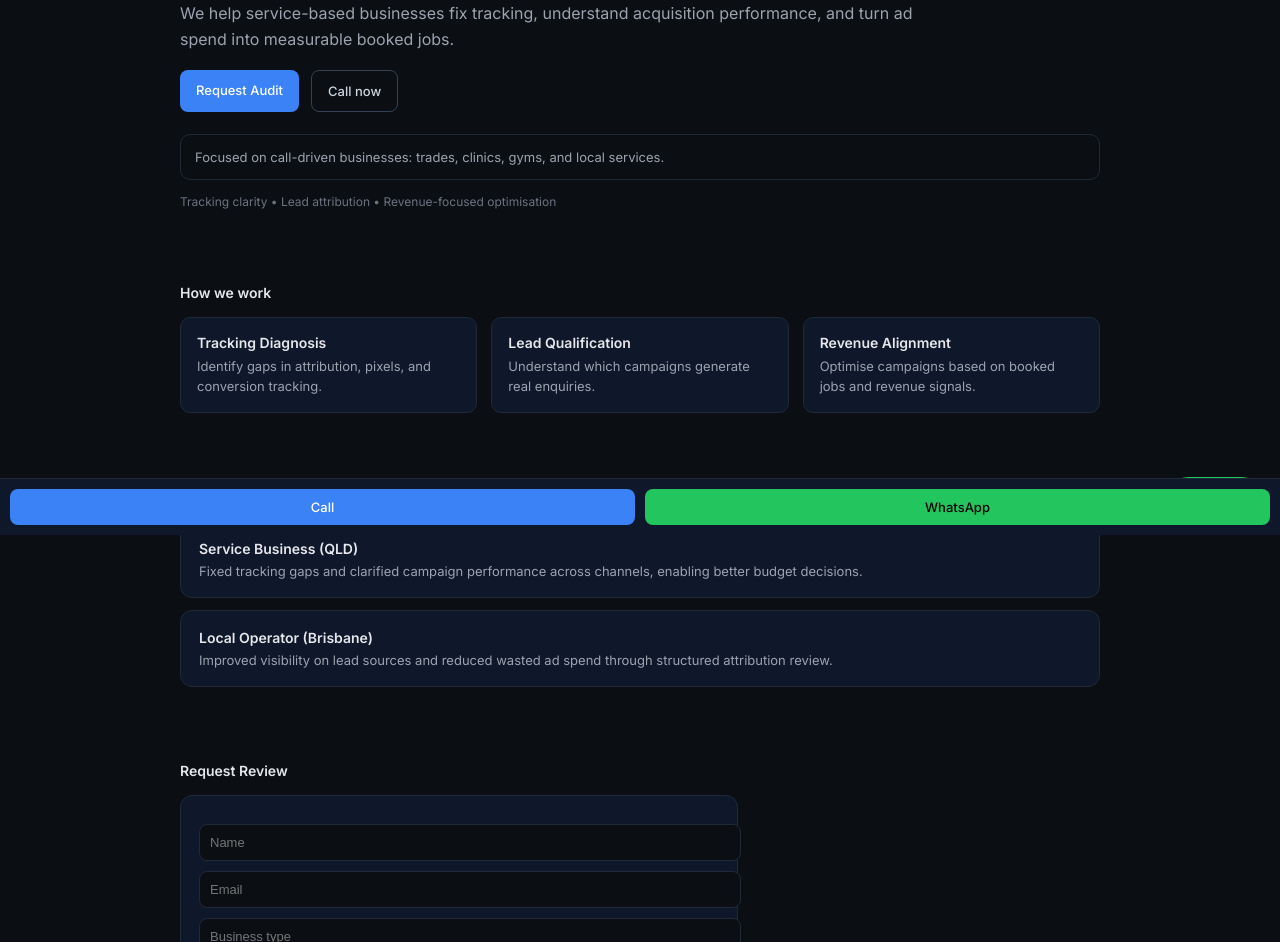
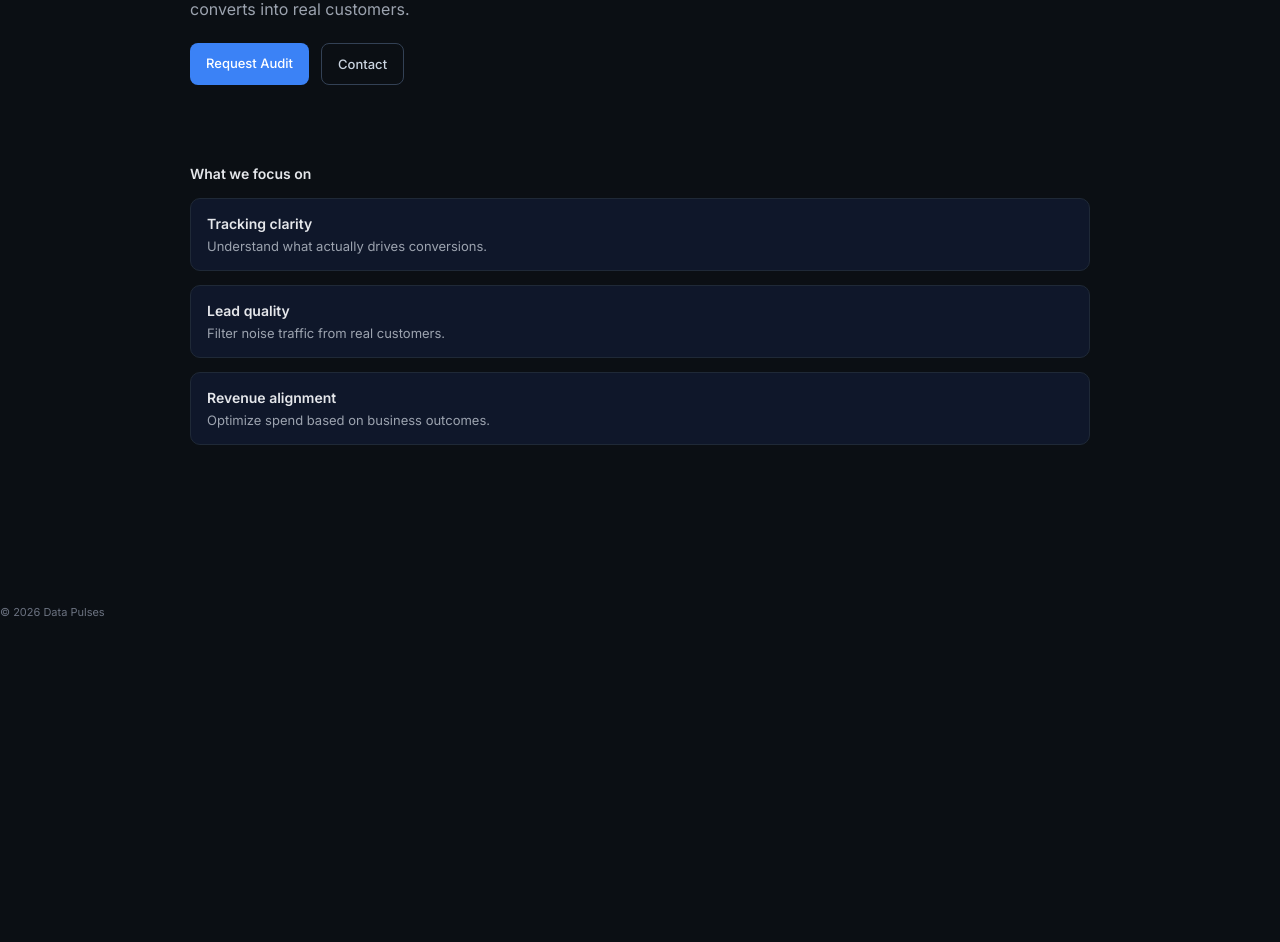
Before and after one commit to DataPulses-Startup/website, a plain HTML site: page index.html in a window 1280 px wide. Shown: the part 265-1207 px from the top of the page. After the commit the page ends 884 px from the top, so only its background shows below. Drawn offline with Linux system fonts and the light colour scheme.

Commit message:
Update index.html

```diff
--- a/index.html
+++ b/index.html
@@ -15,7 +15,6 @@ body{
   color:#e5e7eb;
 }
 
-/* NAV */
 .nav{
   position:fixed;
   top:0;
@@ -29,7 +28,6 @@ body{
   background:rgba(11,15,20,0.85);
   backdrop-filter: blur(10px);
   border-bottom:1px solid #1f2937;
-  z-index:1000;
 }
 
 .logo{
@@ -38,97 +36,40 @@ body{
   gap:12px;
 }
 
-.logo img{
-  height:34px;
-}
-
+.logo img{height:34px;}
 .logo span{
   font-size:13px;
   letter-spacing:3px;
   text-transform:uppercase;
-  color:#f1f5f9;
   font-weight:600;
 }
 
-/* DROPDOWN */
-.dropdown {
-  position: relative;
-}
-
-.dropbtn {
-  background: transparent;
-  border: 1px solid #334155;
-  color: #cbd5e1;
-  padding: 8px 12px;
-  border-radius: 8px;
-  font-size: 13px;
-  cursor: pointer;
-}
-
-.dropdown-content {
-  display: none;
-  position: absolute;
-  right: 0;
-  top: 42px;
-  background: #0f172a;
-  border: 1px solid #1f2937;
-  border-radius: 10px;
-  min-width: 180px;
-}
-
-.dropdown-content a {
-  color: #cbd5e1;
-  padding: 10px 12px;
-  text-decoration: none;
-  display: block;
-  font-size: 13px;
-}
-
-.dropdown-content a:hover {
-  background: #111827;
-  color: #3b82f6;
-}
-
-.dropdown:hover .dropdown-content {
-  display: block;
-}
-
-/* LAYOUT */
 .container{
-  max-width:920px;
+  max-width:900px;
   margin:0 auto;
-  padding:120px 24px 90px;
-}
-
-/* HERO */
-.hero{
-  padding-top:30px;
+  padding:120px 24px 80px;
 }
 
 .hero h1{
-  font-size:40px;
-  margin:0 0 14px 0;
+  font-size:42px;
+  margin:0 0 14px;
+  line-height:1.2;
   font-weight:500;
-  line-height:1.25;
 }
 
-.hero h1 span{
-  color:#3b82f6;
-}
+.hero h1 span{color:#3b82f6;}
 
 .hero p{
   font-size:16px;
   color:#9ca3af;
-  max-width:760px;
+  max-width:720px;
   line-height:1.6;
 }
 
-/* CTA */
 .cta{
-  margin-top:18px;
+  margin-top:20px;
   display:flex;
   gap:12px;
-  flex-wrap:wrap;
 }
 
 .btn{
@@ -139,55 +80,22 @@ body{
   text-decoration:none;
 }
 
-.primary{
-  background:#3b82f6;
-  color:white;
-}
+.primary{background:#3b82f6;color:white;}
+.secondary{border:1px solid #334155;color:#cbd5e1;}
 
-.primary:hover{background:#2563eb;}
+.secondary:hover{border-color:#3b82f6;color:#3b82f6;}
 
-.secondary{
-  border:1px solid #334155;
-  color:#cbd5e1;
-}
-
-.secondary:hover{
-  border-color:#3b82f6;
-  color:#3b82f6;
-}
-
-/* TRUST STRIP */
-.trust{
-  margin-top:22px;
-  padding:14px;
-  border:1px solid #1f2937;
-  border-radius:10px;
-  color:#9ca3af;
-  font-size:13px;
-}
-
-/* MICRO SOCIAL PROOF */
-.proof{
-  margin-top:14px;
-  font-size:12px;
-  color:#6b7280;
-}
-
-/* SECTIONS */
-section{
-  margin-top:75px;
-}
+section{margin-top:80px;}
 
 h2{
   font-size:14px;
   font-weight:600;
   margin-bottom:16px;
+  color:#e5e7eb;
 }
 
-/* GRID */
 .grid{
   display:grid;
-  grid-template-columns:repeat(3,1fr);
   gap:14px;
 }
 
@@ -198,134 +106,13 @@ h2{
   padding:16px;
 }
 
-.card h3{
-  font-size:14px;
-  margin:0 0 6px 0;
-}
+.card h3{font-size:14px;margin:0 0 6px;}
+.card p{font-size:13px;color:#9ca3af;margin:0;}
 
-.card p{
-  font-size:13px;
-  color:#9ca3af;
-  margin:0;
-  line-height:1.5;
-}
-
-/* CASE STUDIES */
-.case{
-  background:#0f172a;
-  border:1px solid #1f2937;
-  border-radius:12px;
-  padding:18px;
-  margin-bottom:12px;
-}
-
-.case h3{
-  margin:0 0 6px 0;
-  font-size:14px;
-}
-
-.case p{
-  margin:0;
-  font-size:13px;
-  color:#9ca3af;
-}
-
-/* FORM */
-.audit{
-  background:#0f172a;
-  border:1px solid #1f2937;
-  border-radius:12px;
-  padding:18px;
-  max-width:520px;
-}
-
-input, textarea{
-  width:100%;
-  padding:10px;
-  margin-top:10px;
-  border-radius:8px;
-  border:1px solid #1f2937;
-  background:#0b0f14;
-  color:white;
-  font-size:13px;
-}
-
-button{
-  width:100%;
-  margin-top:10px;
-  padding:12px;
-  background:#3b82f6;
-  border:none;
-  border-radius:8px;
-  color:white;
-  font-weight:500;
-  cursor:pointer;
-}
-
-button:hover{background:#2563eb;}
-
-/* WHATSAPP FLOAT */
-.wa{
-  position:fixed;
-  bottom:18px;
-  right:18px;
-  background:#22c55e;
-  color:#000;
-  padding:12px 14px;
-  border-radius:999px;
-  font-size:13px;
-  font-weight:600;
-  text-decoration:none;
-  z-index:1000;
-}
-
-/* STICKY CTA BAR */
-.sticky{
-  position:fixed;
-  bottom:0;
-  left:0;
-  right:0;
-  background:#0f172a;
-  border-top:1px solid #1f2937;
-  display:flex;
-  gap:10px;
-  padding:10px;
-  z-index:2000;
-}
-
-.sticky a{
-  flex:1;
-  text-align:center;
-  padding:10px;
-  border-radius:8px;
-  font-size:13px;
-  text-decoration:none;
-  font-weight:500;
-}
-
-.call{
-  background:#3b82f6;
-  color:white;
-}
-
-.whats{
-  background:#22c55e;
-  color:#000;
-}
-
-/* FOOTER */
 footer{
-  margin-top:60px;
+  margin-top:80px;
   color:#6b7280;
   font-size:11px;
-  padding-bottom:80px;
-}
-
-html{scroll-behavior:smooth;}
-
-/* MOBILE FIX */
-@media(max-width:768px){
-  .grid{grid-template-columns:1fr;}
 }
 </style>
 </head>
@@ -333,129 +120,53 @@ html{scroll-behavior:smooth;}
 <body>
 
 <div class="nav">
-
   <div class="logo">
     <img src="logo.png">
     <span>Data Pulses</span>
   </div>
-
-  <div class="dropdown">
-    <button class="dropbtn">Menu ▾</button>
-    <div class="dropdown-content">
-      <a href="#services">How we work</a>
-      <a href="#cases">Case studies</a>
-      <a href="#audit">Audit</a>
-    </div>
-  </div>
-
 </div>
 
 <div class="container">
 
-  <!-- HERO -->
   <div class="hero">
     <h1>
-      Turn local advertising into <span>predictable customer flow.</span>
+      Turn advertising into <span>measurable revenue growth.</span>
     </h1>
 
     <p>
-      We help service-based businesses fix tracking, understand acquisition performance, and turn ad spend into measurable booked jobs.
+      We help service businesses understand acquisition performance and improve how ad spend converts into real customers.
     </p>
 
     <div class="cta">
-      <a class="btn primary" href="#audit">Request Audit</a>
-      <a class="btn secondary" href="tel:+61413303718">Call now</a>
-    </div>
-
-    <div class="trust">
-      Focused on call-driven businesses: trades, clinics, gyms, and local services.
-    </div>
-
-    <div class="proof">
-      Tracking clarity • Lead attribution • Revenue-focused optimisation
+      <a class="btn primary" href="contact.html">Request Audit</a>
+      <a class="btn secondary" href="contact.html">Contact</a>
     </div>
   </div>
 
-  <!-- SERVICES -->
-  <section id="services">
-    <h2>How we work</h2>
+  <section>
+    <h2>What we focus on</h2>
 
     <div class="grid">
       <div class="card">
-        <h3>Tracking Diagnosis</h3>
-        <p>Identify gaps in attribution, pixels, and conversion tracking.</p>
+        <h3>Tracking clarity</h3>
+        <p>Understand what actually drives conversions.</p>
       </div>
 
       <div class="card">
-        <h3>Lead Qualification</h3>
-        <p>Understand which campaigns generate real enquiries.</p>
+        <h3>Lead quality</h3>
+        <p>Filter noise traffic from real customers.</p>
       </div>
 
       <div class="card">
-        <h3>Revenue Alignment</h3>
-        <p>Optimise campaigns based on booked jobs and revenue signals.</p>
+        <h3>Revenue alignment</h3>
+        <p>Optimize spend based on business outcomes.</p>
       </div>
-    </div>
-  </section>
-
-  <!-- CASE STUDIES -->
-  <section id="cases">
-    <h2>Case studies</h2>
-
-    <div class="case">
-      <h3>Service Business (QLD)</h3>
-      <p>
-        Fixed tracking gaps and clarified campaign performance across channels, enabling better budget decisions.
-      </p>
-    </div>
-
-    <div class="case">
-      <h3>Local Operator (Brisbane)</h3>
-      <p>
-        Improved visibility on lead sources and reduced wasted ad spend through structured attribution review.
-      </p>
-    </div>
-
-  </section>
-
-  <!-- AUDIT -->
-  <section id="audit">
-    <h2>Request Review</h2>
-
-    <div class="audit">
-
-      <form action="https://formspree.io/f/YOUR_ID" method="POST">
-
-        <input type="text" name="name" placeholder="Name" required>
-        <input type="email" name="email" placeholder="Email" required>
-        <input type="text" name="business" placeholder="Business type">
-        <textarea name="message" rows="4" placeholder="Current situation"></textarea>
-
-        <button type="submit">Submit request</button>
-
-      </form>
-
     </div>
   </section>
 
 </div>
 
-<!-- FLOAT WHATSAPP -->
-<a class="wa"
-   href="https://wa.me/61413303718?text=Hi%20Data%20Pulses%2C%20I%20want%20a%20marketing%20audit"
-   target="_blank">
-  WhatsApp
-</a>
-
-<!-- STICKY CTA -->
-<div class="sticky">
-  <a class="call" href="tel:+61413303718">Call</a>
-  <a class="whats" href="https://wa.me/61413303718?text=Hi%20Data%20Pulses%2C%20I%20want%20a%20marketing%20audit">WhatsApp</a>
-</div>
-
-<footer>
-  © 2026 Data Pulses
-</footer>
+<footer>© 2026 Data Pulses</footer>
 
 </body>
 </html>
```
